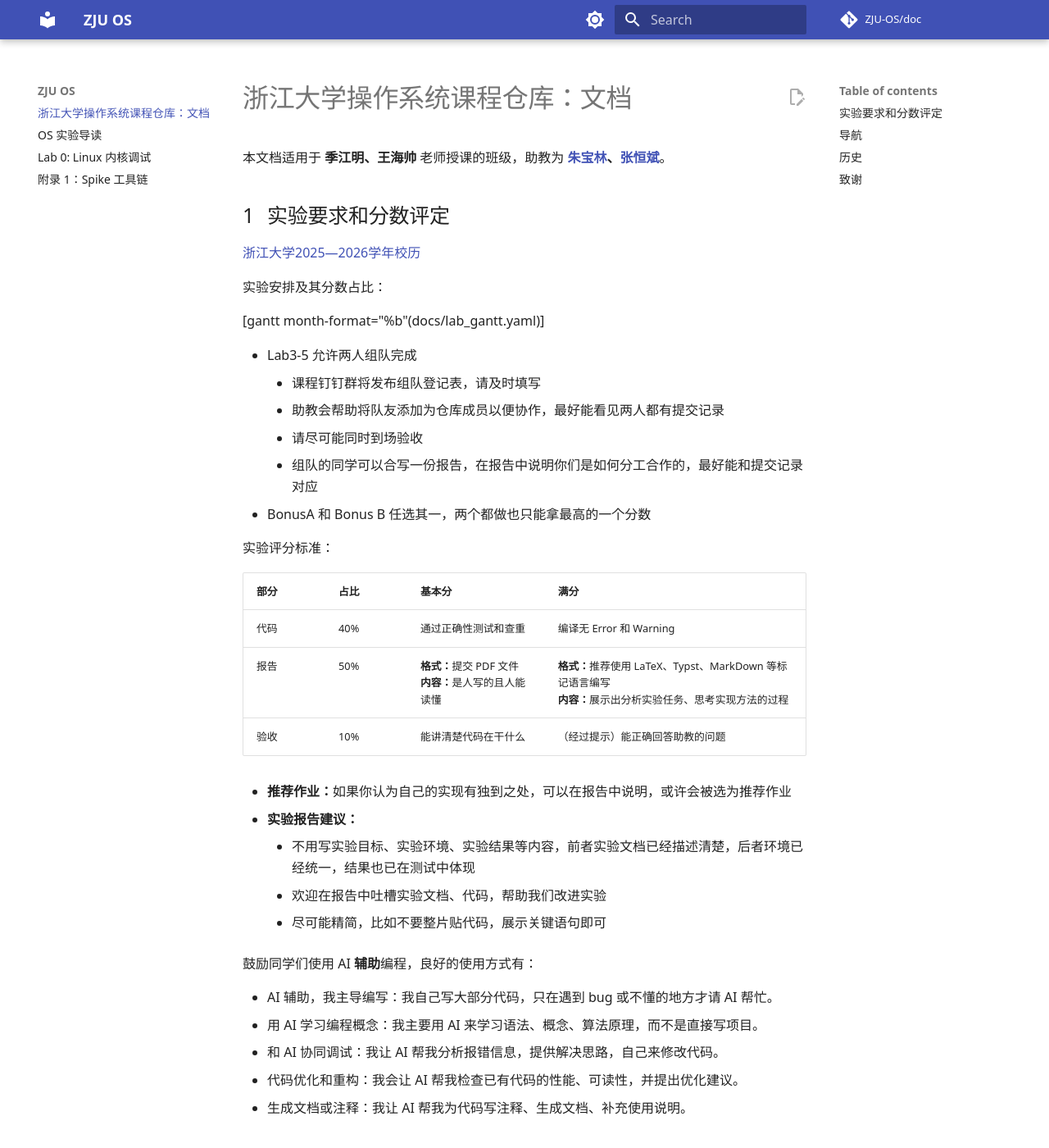
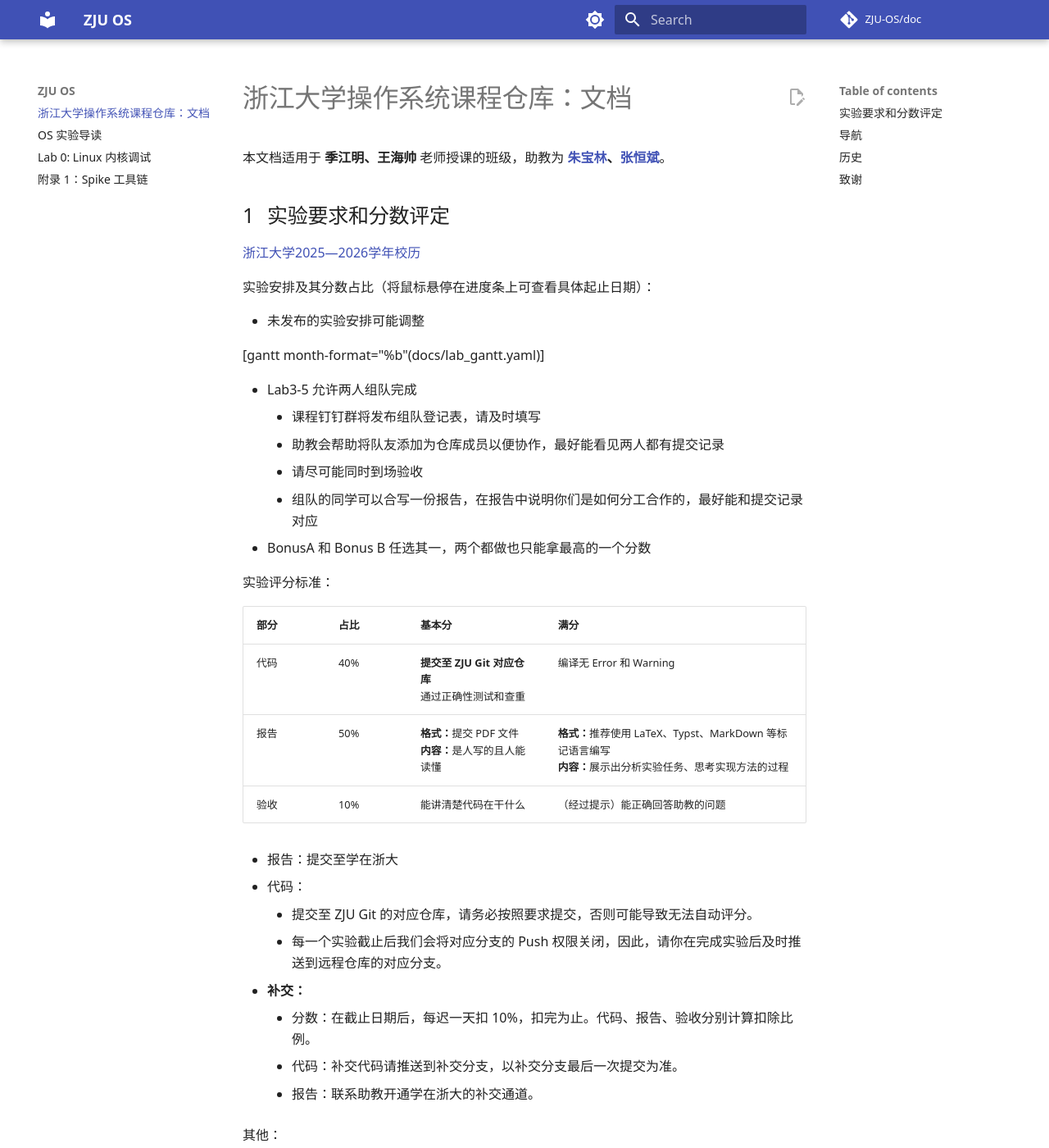
Before and after one commit to hharryz/zju-os-doc, an MkDocs documentation site: the page built from docs/index.md, in a window 1280 px wide and 1400 px high. Shown: the whole window at 82% size. Built offline with MkDocs 1.6.1 and Material for MkDocs 9.7.7, drawn with Linux system fonts in a browser that asks for light colours; comment, search, counter and statistics services are not loaded; some of the changed text lies outside the part shown.

Commit message:
misc: grading criteria

```diff
--- a/docs/index.md
+++ b/docs/index.md
@@ -6,7 +6,9 @@
 
 [浙江大学2025—2026学年校历](https://bksy.zju.edu.cn/2025/0704/c28435a3067627/page.htm)
 
-实验安排及其分数占比：
+实验安排及其分数占比（将鼠标悬停在进度条上可查看具体起止日期）：
+
+- 未发布的实验安排可能调整
 
 [gantt month-format="%b"(docs/lab_gantt.yaml)]
 
@@ -21,9 +23,20 @@
 
 | 部分 | 占比 | 基本分 | 满分 |
 | ---- | ---- | ---- | ---- |
-| 代码 | 40% | 通过正确性测试和查重 | 编译无 Error 和 Warning |
+| 代码 | 40% | **提交至 ZJU Git 对应仓库**<br>通过正确性测试和查重 | 编译无 Error 和 Warning |
 | 报告 | 50% | **格式：**提交 PDF 文件<br>**内容：**是人写的且人能读懂 | **格式：**推荐使用 LaTeX、Typst、MarkDown 等标记语言编写<br>**内容：**展示出分析实验任务、思考实现方法的过程 |
 | 验收 | 10% | 能讲清楚代码在干什么 | （经过提示）能正确回答助教的问题 |
+
+- 报告：提交至学在浙大
+- 代码：
+    - 提交至 ZJU Git 的对应仓库，请务必按照要求提交，否则可能导致无法自动评分。
+    - 每一个实验截止后我们会将对应分支的 Push 权限关闭，因此，请你在完成实验后及时推送到远程仓库的对应分支。
+- **补交：**
+    - 分数：在截止日期后，每迟一天扣 10%，扣完为止。代码、报告、验收分别计算扣除比例。
+    - 代码：补交代码请推送到补交分支，以补交分支最后一次提交为准。
+    - 报告：联系助教开通学在浙大的补交通道。
+
+其他：
 
 - **推荐作业：**如果你认为自己的实现有独到之处，可以在报告中说明，或许会被选为推荐作业
 - **实验报告建议：**
@@ -64,6 +77,9 @@
 其他：
 
 - [（NJU）操作系统：设计与实现 (2024 春季学期)](https://jyywiki.cn/OS/2024/)
+- [(THU) THU CS Lab](https://github.com/thu-cs-lab)
+- [(USTC) Vlab 实验中心](https://soc.ustc.edu.cn/)
+- [rCore-Tutorial-Book 文档](https://rcore-os.cn/rCore-Tutorial-Book-v3/)
 
 ## 历史
 
```
